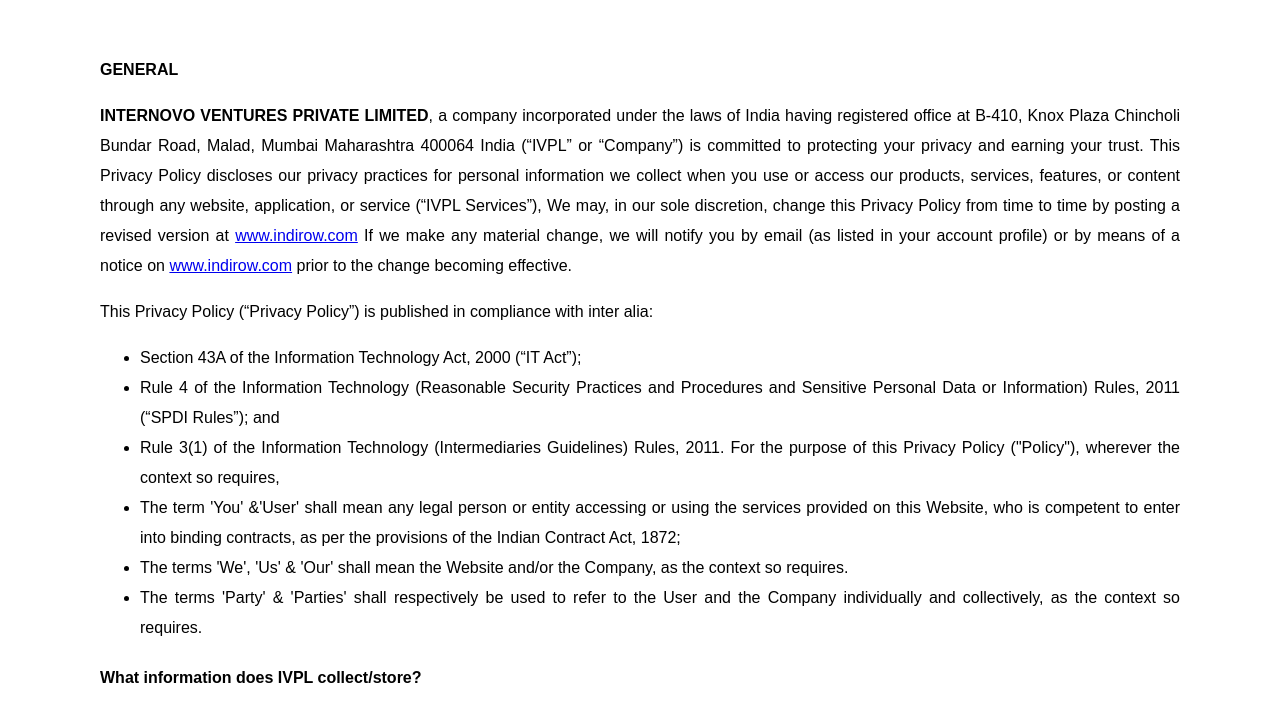
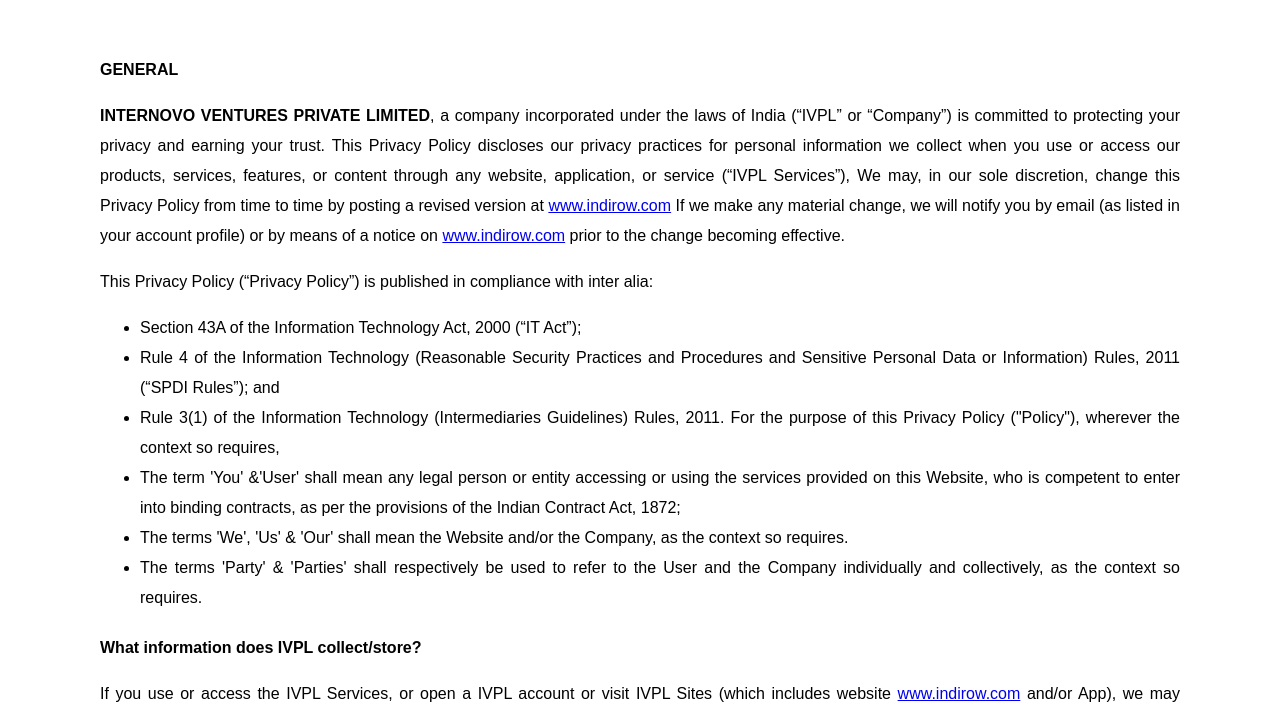
Before and after one commit to INDIVEST/indirow-website, a plain HTML site: page public/terms-2.html in a window 1280 px wide. Shown: the part 85-791 px from the top of the page. Drawn offline with Linux system fonts and the light colour scheme.

Commit message:
terms edit

```diff
--- a/public/terms-2.html
+++ b/public/terms-2.html
@@ -43,8 +43,7 @@
         TERMS & CONDITIONS
     </h1>
     <p class="top" style="font-weight:bolder;">GENERAL</p>
-    <p><b>INTERNOVO VENTURES PRIVATE LIMITED</b>, a company incorporated under the laws of India having registered office at
-        B-410, Knox Plaza Chincholi Bundar Road, Malad, Mumbai Maharashtra 400064 India (“IVPL” or “Company”) is
+    <p><b>INTERNOVO VENTURES PRIVATE LIMITED</b>, a company incorporated under the laws of India (“IVPL” or “Company”) is
         committed to protecting your privacy and earning your trust. This Privacy Policy discloses our privacy practices
         for personal information we collect when you use or access our products, services, features, or content through
         any website, application, or service (“IVPL Services”), We may, in our sole discretion, change this Privacy
```
Also changed, not shown: public/terms.html (+1 -2 lines).
